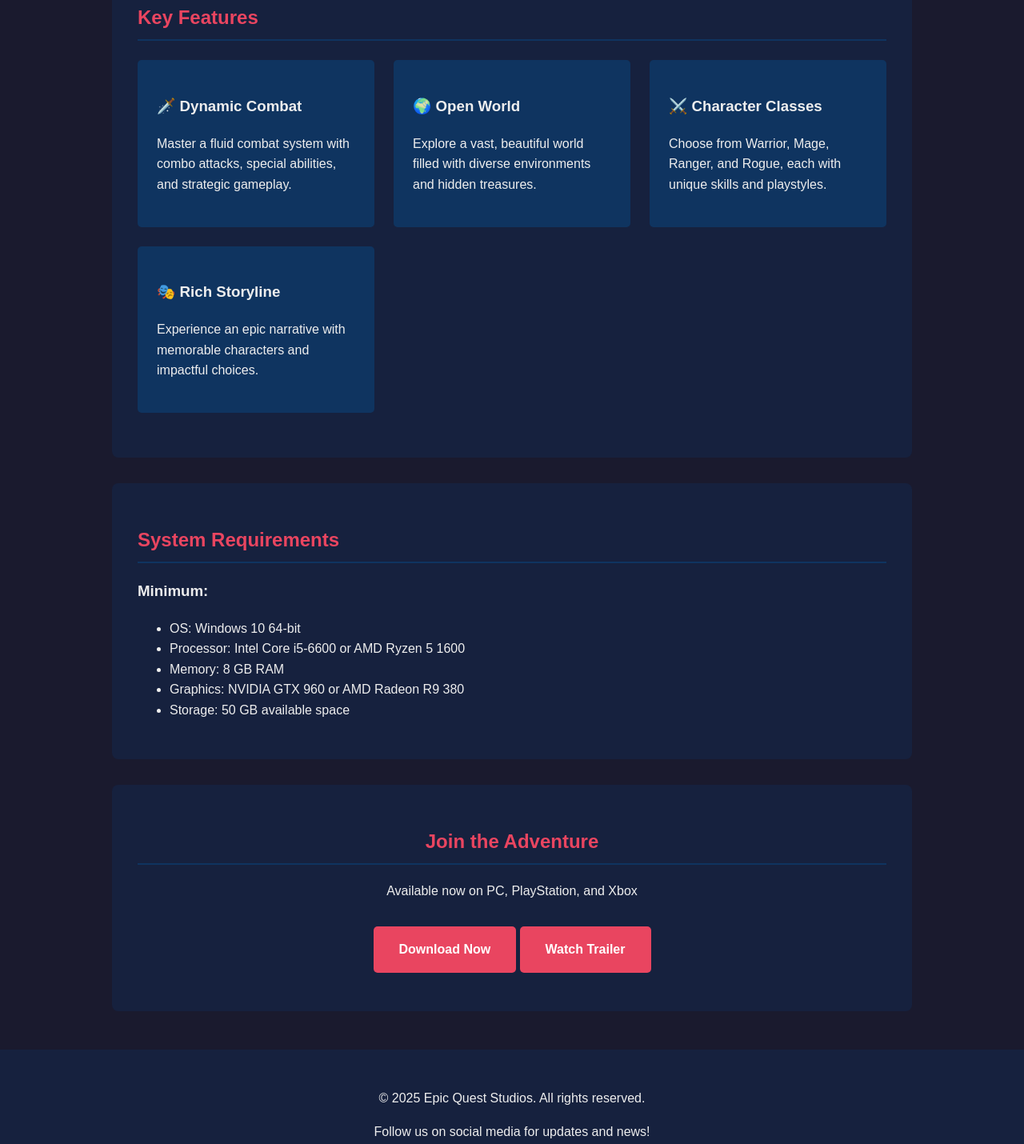
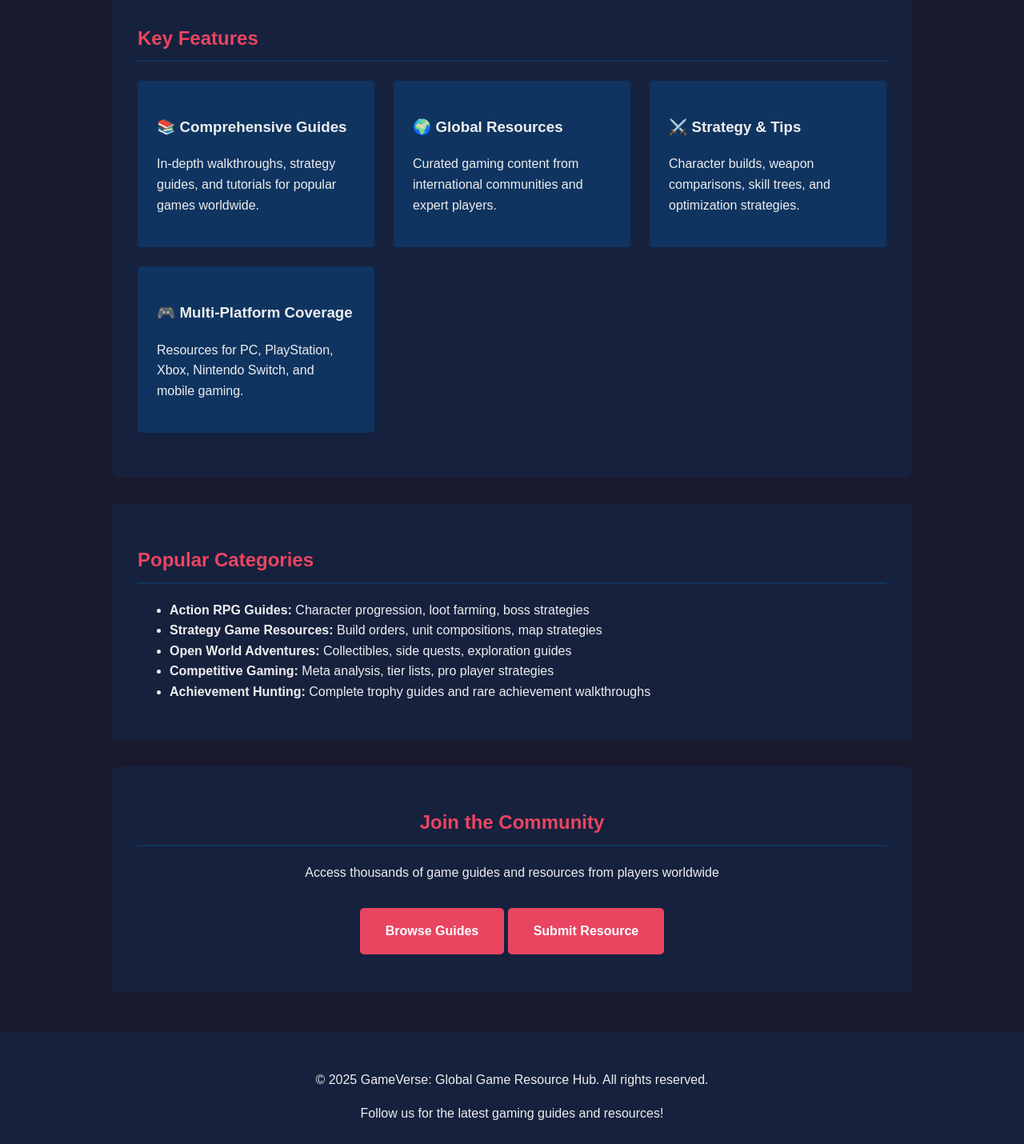
Before and after one commit to yeroo32/yeroo32.github.io, a plain HTML site: page index.html in a window 1280 px wide. Shown: the part 588-2018 px from the top of the page at 80% size. Drawn offline with Linux system fonts and the light colour scheme.

Commit message:
Update site to GameVerse: Global Game Resource Hub

```diff
--- a/index.html
+++ b/index.html
@@ -3,7 +3,7 @@
 <head>
     <meta charset="UTF-8">
     <meta name="viewport" content="width=device-width, initial-scale=1.0">
-    <title>Epic Quest - Adventure Awaits</title>
+    <title>GameVerse: Global Game Resource Hub</title>
     <style>
         body {
             font-family: Arial, sans-serif;
@@ -79,62 +79,56 @@
 </head>
 <body>
     <header>
-        <h1>Epic Quest: Legends of Eldoria</h1>
-        <p class="tagline">Embark on an unforgettable adventure in a world of magic and mystery</p>
+        <h1>GameVerse: Global Game Resource Hub</h1>
+        <p class="tagline">Your ultimate destination for worldwide gaming resources, guides, and strategies</p>
     </header>
-
     <div class="container">
         <div class="section">
-            <h2>About the Game</h2>
-            <p>Epic Quest is an immersive action RPG that takes you through the enchanted lands of Eldoria. Battle fierce monsters, discover ancient secrets, and forge alliances with unique characters as you quest to save the realm from an ancient evil.</p>
-            <p>With stunning graphics, an epic storyline, and endless possibilities for character customization, Epic Quest offers an adventure like no other.</p>
+            <h2>About GameVerse</h2>
+            <p>GameVerse is your comprehensive global game resource hub, bringing together the best gaming guides, walkthroughs, strategies, and resources from around the world. Whether you're a casual player or a hardcore gamer, we provide curated content to enhance your gaming experience across all platforms and genres.</p>
+            <p>Discover detailed game guides, character builds, weapon stats, quest walkthroughs, achievement tips, and community-driven resources to help you master your favorite games.</p>
         </div>
-
         <div class="section">
             <h2>Key Features</h2>
             <div class="features">
                 <div class="feature-item">
-                    <h3>🗡️ Dynamic Combat</h3>
-                    <p>Master a fluid combat system with combo attacks, special abilities, and strategic gameplay.</p>
+                    <h3>📚 Comprehensive Guides</h3>
+                    <p>In-depth walkthroughs, strategy guides, and tutorials for popular games worldwide.</p>
                 </div>
                 <div class="feature-item">
-                    <h3>🌍 Open World</h3>
-                    <p>Explore a vast, beautiful world filled with diverse environments and hidden treasures.</p>
+                    <h3>🌍 Global Resources</h3>
+                    <p>Curated gaming content from international communities and expert players.</p>
                 </div>
                 <div class="feature-item">
-                    <h3>⚔️ Character Classes</h3>
-                    <p>Choose from Warrior, Mage, Ranger, and Rogue, each with unique skills and playstyles.</p>
+                    <h3>⚔️ Strategy & Tips</h3>
+                    <p>Character builds, weapon comparisons, skill trees, and optimization strategies.</p>
                 </div>
                 <div class="feature-item">
-                    <h3>🎭 Rich Storyline</h3>
-                    <p>Experience an epic narrative with memorable characters and impactful choices.</p>
+                    <h3>🎮 Multi-Platform Coverage</h3>
+                    <p>Resources for PC, PlayStation, Xbox, Nintendo Switch, and mobile gaming.</p>
                 </div>
             </div>
         </div>
-
         <div class="section">
-            <h2>System Requirements</h2>
-            <h3>Minimum:</h3>
+            <h2>Popular Categories</h2>
             <ul>
-                <li>OS: Windows 10 64-bit</li>
-                <li>Processor: Intel Core i5-6600 or AMD Ryzen 5 1600</li>
-                <li>Memory: 8 GB RAM</li>
-                <li>Graphics: NVIDIA GTX 960 or AMD Radeon R9 380</li>
-                <li>Storage: 50 GB available space</li>
+                <li><strong>Action RPG Guides:</strong> Character progression, loot farming, boss strategies</li>
+                <li><strong>Strategy Game Resources:</strong> Build orders, unit compositions, map strategies</li>
+                <li><strong>Open World Adventures:</strong> Collectibles, side quests, exploration guides</li>
+                <li><strong>Competitive Gaming:</strong> Meta analysis, tier lists, pro player strategies</li>
+                <li><strong>Achievement Hunting:</strong> Complete trophy guides and rare achievement walkthroughs</li>
             </ul>
         </div>
-
         <div class="section" style="text-align: center;">
-            <h2>Join the Adventure</h2>
-            <p>Available now on PC, PlayStation, and Xbox</p>
-            <a href="#" class="cta-button">Download Now</a>
-            <a href="#" class="cta-button">Watch Trailer</a>
+            <h2>Join the Community</h2>
+            <p>Access thousands of game guides and resources from players worldwide</p>
+            <a href="#" class="cta-button">Browse Guides</a>
+            <a href="#" class="cta-button">Submit Resource</a>
         </div>
     </div>
-
     <footer>
-        <p>&copy; 2025 Epic Quest Studios. All rights reserved.</p>
-        <p>Follow us on social media for updates and news!</p>
+        <p>© 2025 GameVerse: Global Game Resource Hub. All rights reserved.</p>
+        <p>Follow us for the latest gaming guides and resources!</p>
     </footer>
 </body>
 </html>
```
